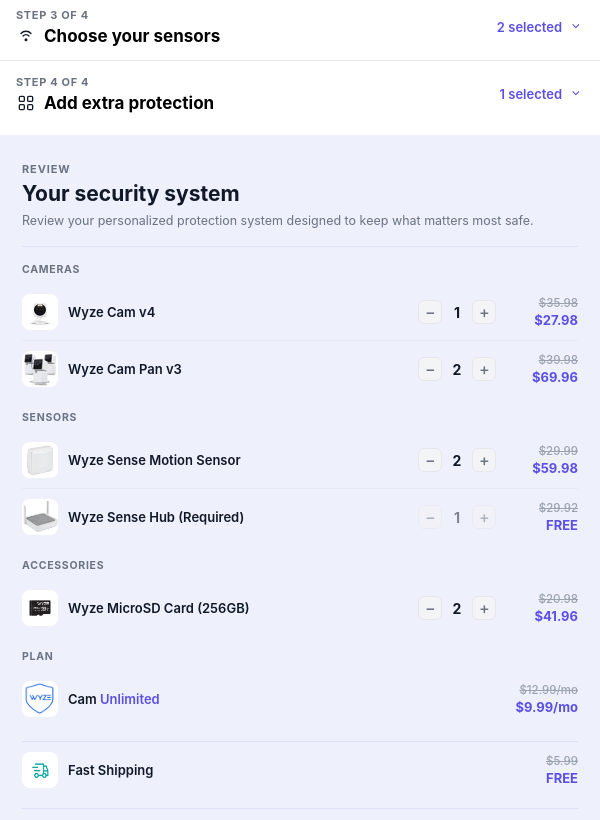
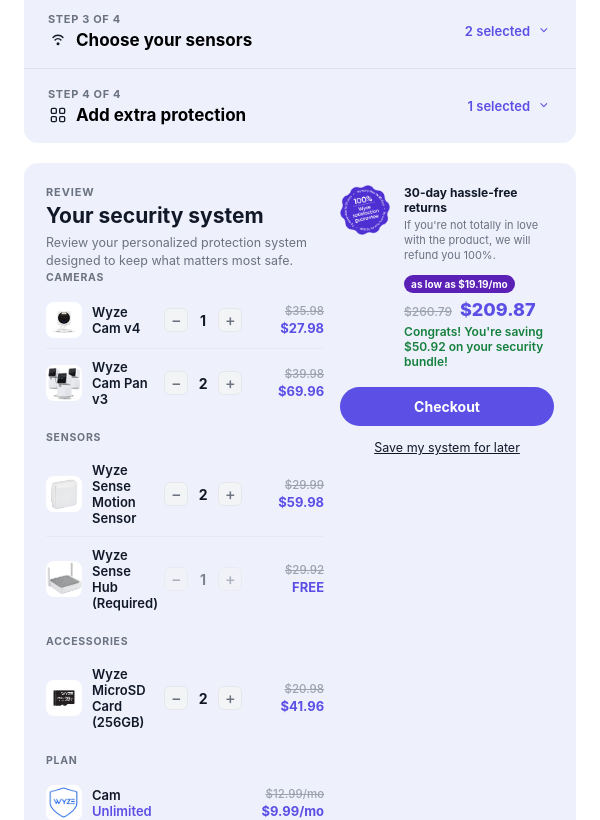
Before and after one commit to Mohamed-Wahed-Ramadan/security-system-bundle-builder, a React (Vite) app: page / in a window 600 px wide. Shown: the part 1220-2040 px from the top of the page. Built offline with nearby package versions, Linux system fonts and the light colour scheme.

Commit message:
updated review style

```diff
--- a/src/App.css
+++ b/src/App.css
@@ -182,8 +182,8 @@
 
 .product-card__badge {
   position: absolute;
-  top: 12px;
-  left: 12px;
+  top: -12px;
+  left: -12px;
   background: var(--color-badge);
   color: #fff;
   font-size: 11px;
@@ -468,12 +468,24 @@
 /* ---------- Review panel ---------- */
 
 .review-panel {
+  display: flex;
+  flex-direction: column;
+  gap: 0;
   background: var(--color-panel-bg);
   border-radius: var(--radius-lg);
-  padding: 22px;
+  padding: 28px;
+}
+
+.review-panel__main {
+  min-width: 0;
+}
+
+.review-panel__side {
+  min-width: 0;
 }
 
 .review-panel__eyebrow {
+  display: block;
   font-size: 11px;
   font-weight: 700;
   letter-spacing: 0.08em;
@@ -490,9 +502,9 @@
   font-size: 12.5px;
   color: var(--color-muted);
   line-height: 1.5;
-  margin: 0 0 16px;
-  padding-bottom: 16px;
-  border-bottom: 1px solid #dfe1f5;
+  margin: 0 0 18px;
+  padding: 0;
+  border: none;
 }
 
 .review-group {
@@ -590,15 +602,21 @@
 .review-line--shipping {
   padding-top: 10px;
   border-top: 1px solid #dfe1f5;
-  margin-bottom: 10px;
 }
 
 .review-panel__totals {
   display: flex;
   gap: 14px;
   align-items: flex-start;
-  padding-top: 14px;
+  padding-top: 18px;
+  margin-top: 18px;
   border-top: 1px solid #dfe1f5;
+  min-width: 0;
+}
+
+.review-panel__totals-text {
+  flex: 1 1 auto;
+  min-width: 0;
 }
 
 .guarantee-badge {
@@ -654,6 +672,8 @@
 .review-panel__total-row {
   display: flex;
   align-items: baseline;
+  flex-wrap: wrap;
+  row-gap: 2px;
   gap: 8px;
 }
 
@@ -700,9 +720,71 @@
   margin: 6px 0 0;
 }
 
+/* On mid-width screens the review panel gets its full own row (see
+   bundle-app__layout below) and has room to lay its list out next to
+   the guarantee/checkout block, matching the wide "standalone" layout. */
+@media (min-width: 600px) and (max-width: 1149px) {
+  .review-panel {
+    display: grid;
+    grid-template-columns: 1.3fr 1fr;
+    gap: 24px;
+    align-items: start;
+  }
+
+  .review-panel__subtitle {
+    margin-bottom: 0;
+  }
+
+  .review-line--shipping {
+    border-top: 1px solid #dfe1f5;
+  }
+
+  .review-panel__totals {
+    padding-top: 0;
+    margin-top: 0;
+    border-top: none;
+  }
+}
+
+/* The side column is tightest right after the 600px breakpoint kicks in,
+   before there's enough room to grow — trim it down here so the price
+   and pill never push past the card edge. */
+@media (min-width: 600px) and (max-width: 720px) {
+  .review-panel {
+    gap: 16px;
+    padding: 22px;
+  }
+
+  .guarantee-badge {
+    width: 50px;
+    height: 50px;
+  }
+
+  .guarantee-heading {
+    font-size: 12px;
+  }
+
+  .guarantee-body {
+    font-size: 11px;
+  }
+
+  .review-panel__total {
+    font-size: 18px;
+  }
+
+  .price--compare-lg {
+    font-size: 12px;
+  }
+
+  .financing-pill {
+    font-size: 10px;
+    padding: 3px 7px;
+  }
+}
+
 /* ---------- Desktop product cards (horizontal) ---------- */
 
-@media (min-width: 901px) {
+@media (min-width: 1150px) {
   .product-grid {
     grid-template-columns: repeat(2, minmax(0, 1fr));
     gap: 16px;
@@ -784,7 +866,7 @@
 
 /* ---------- Responsive ---------- */
 
-@media (max-width: 900px) {
+@media (min-width: 600px) and (max-width: 1149px) {
   .bundle-app__layout {
     grid-template-columns: 1fr;
   }
@@ -792,9 +874,15 @@
   .product-grid {
     grid-template-columns: repeat(2, minmax(0, 1fr));
   }
+
+  .product-card__media {
+    display: flex;
+    align-items: center;
+    justify-content: center;
+  }
 }
 
-@media (max-width: 600px) {
+@media (max-width: 599px) {
   .bundle-app {
     padding: 0;
   }
@@ -808,6 +896,7 @@
   }
 
   .bundle-app__layout {
+    grid-template-columns: 1fr;
     gap: 0;
   }
 
@@ -833,6 +922,12 @@
     gap: 10px;
   }
 
+  .product-card__media {
+    display: flex;
+    align-items: center;
+    justify-content: center;
+  }
+
   .review-panel {
     border-radius: 0;
     margin-top: 8px;
--- a/src/components/review/ReviewPanel.jsx
+++ b/src/components/review/ReviewPanel.jsx
@@ -34,6 +34,7 @@
 export default function ReviewPanel({ reviewLines, totals, shipping, guarantee, financingText, onQuantityChange, saveForLater, saveMessage }) {
   return (
     <aside className="review-panel">
+      <div className="review-panel__main">
         <span className="review-panel__eyebrow">Review</span>
         <h2 className="review-panel__title">Your security system</h2>
         <p className="review-panel__subtitle">
@@ -87,7 +88,9 @@
           <div className="review-line__controls" />
           <ReviewLinePrice unitCompare={shipping.compareAtPrice} lineTotal={shipping.price} />
         </div>
+      </div>
 
+      <div className="review-panel__side">
         <div className="review-panel__totals">
           <div className="guarantee-badge">
             <img src={guaranteeBadgeImage} alt="Guarantee badge" className="guarantee-badge__image" />
@@ -119,6 +122,7 @@
           Save my system for later
         </button>
         {saveMessage && <p className="review-panel__save-message">{saveMessage}</p>}
+      </div>
     </aside>
   );
 }
```
Lines whose indentation alone changed are shown as unchanged.
